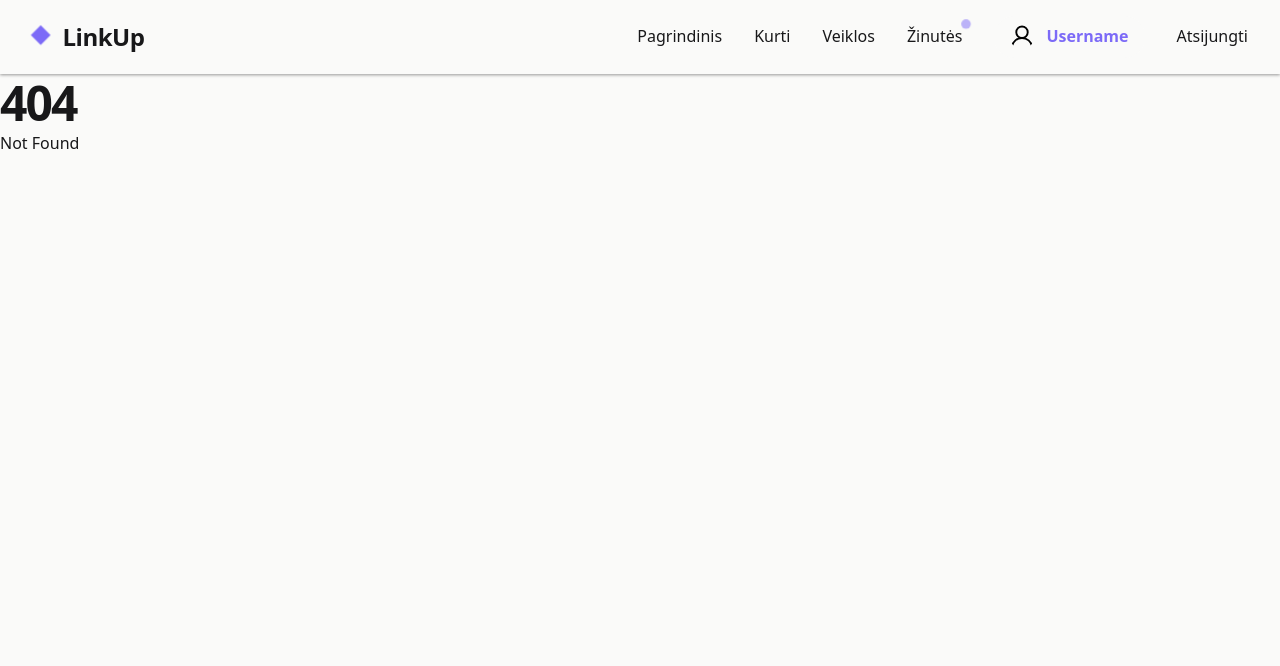
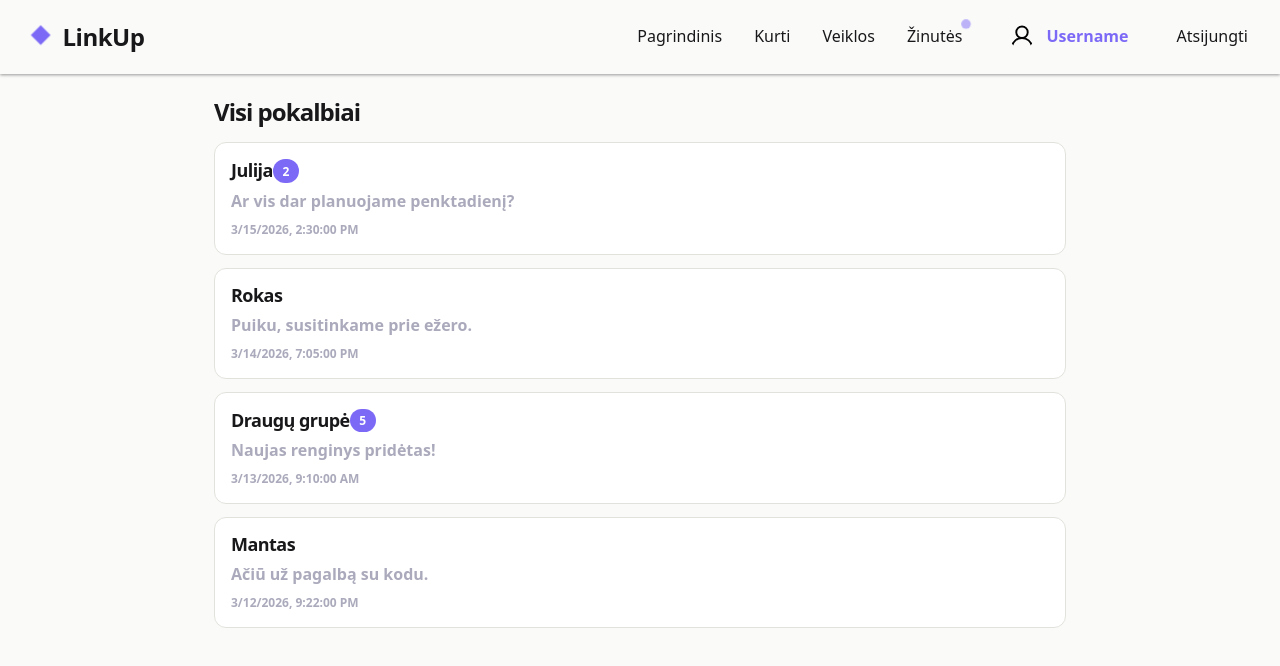
Before and after one commit to mantis-shim/LinkUp, a SvelteKit app: page /app/messages in a window 1280 px wide. Before the commit this address had no page. Shown: the top 666 px of the page. Built offline with nearby package versions, Linux system fonts and the light colour scheme.

Commit message:
Conversations page

```diff
--- a/src/routes/+layout.svelte
+++ b/src/routes/+layout.svelte
@@ -30,7 +30,7 @@
 				<a href="/" class="nav-link" class:active={isActive('/')}>Pagrindinis</a>
 				<a href="/create" class="nav-link" class:active={isActive('/create')}>Kurti</a>
                 <a href="/app/activities" class="nav-link" class:active={isActive('/app/activities')}>Veiklos</a>
-				<a href="/messages" class="nav-link" class:active={isActive('/messages')}>Žinutės <span class="notification-dot"></span></a>
+				<a href="/app/messages" class="nav-link" class:active={isActive('/messages')}>Žinutės <span class="notification-dot"></span></a>
                 <a href="/app/profile" class="user-menu" class:active={isActive('/app/profile')}>
                     <img src="/images/account.svg" alt="Paskyra" class="user-avatar">
                     <span class="user-name">Username</span>
--- /dev/null
+++ b/src/routes/app/messages/+page.svelte
@@ -0,0 +1,118 @@
+<script lang="ts">
+	import { goto } from '$app/navigation';
+
+	interface Conversation {
+		id: number;
+		name: string;
+		lastMessage: string;
+		updatedAt: string;
+		unread: number;
+	}
+
+	const conversations: Conversation[] = [
+		{ id: 1, name: 'Julija', lastMessage: 'Ar vis dar planuojame penktadienį?', updatedAt: '2026-03-15 14:30', unread: 2 },
+		{ id: 2, name: 'Rokas', lastMessage: 'Puiku, susitinkame prie ežero.', updatedAt: '2026-03-14 19:05', unread: 0 },
+		{ id: 3, name: 'Draugų grupė', lastMessage: 'Naujas renginys pridėtas!', updatedAt: '2026-03-13 09:10', unread: 5 },
+		{ id: 4, name: 'Mantas', lastMessage: 'Ačiū už pagalbą su kodu.', updatedAt: '2026-03-12 21:22', unread: 0 }
+	];
+
+	function openConversation(conversation: Conversation) {
+		goto(`/app/messages/${conversation.id}`);
+	}
+</script>
+
+<div class="page-wrapper">
+	<h1>Visi pokalbiai</h1>
+
+	{#if conversations.length > 0}
+		<div class="conversation-list">
+			{#each conversations as conversation}
+				<button class="conversation-card" on:click={() => openConversation(conversation)}>
+					<div class="conversation-head">
+						<h2>{conversation.name}</h2>
+						{#if conversation.unread > 0}
+							<span class="badge">{conversation.unread}</span>
+						{/if}
+					</div>
+					<p class="last-message">{conversation.lastMessage}</p>
+					<small class="timestamp">{new Date(conversation.updatedAt).toLocaleString()}</small>
+				</button>
+			{/each}
+		</div>
+	{:else}
+		<p class="empty-message">Nėra pokalbių</p>
+	{/if}
+</div>
+
+<style>
+	.page-wrapper {
+		max-width: 900px;
+		margin: 0 auto;
+		padding: 1.5rem;
+	}
+
+	h1 {
+		font-size: var(--text-2xl);
+		margin-bottom: 1rem;
+	}
+
+	.conversation-list {
+		display: grid;
+		grid-template-columns: 1fr;
+		gap: 0.8rem;
+	}
+
+	.conversation-card {
+		background: var(--color-surface);
+		border: 1px solid var(--color-border);
+		border-radius: var(--radius-lg);
+		padding: 1rem;
+		text-align: left;
+		cursor: pointer;
+		transition: transform 100ms ease, box-shadow 120ms ease;
+		display: flex;
+		flex-direction: column;
+		gap: 0.4rem;
+	}
+
+	.conversation-card:hover {
+		transform: translateY(-2px);
+		box-shadow: var(--shadow-sm);
+	}
+
+	.conversation-head {
+		display: flex;
+		justify-content: space-between;
+		align-items: center;
+	}
+
+	.conversation-head h2 {
+		margin: 0;
+		font-size: var(--text-lg);
+	}
+
+	.badge {
+		background: var(--color-primary);
+		color: white;
+		border-radius: 9999px;
+		padding: 0.2rem 0.6rem;
+		font-size: 0.75rem;
+		font-weight: 700;
+	}
+
+	.last-message {
+		margin: 0;
+		color: var(--color-text-subtle);
+	}
+
+	.timestamp {
+		font-size: 0.75rem;
+		color: var(--color-text-subtle);
+	}
+
+	.empty-message {
+		text-align: center;
+		padding: 2rem;
+		color: var(--color-text-subtle);
+	}
+</style>
```
